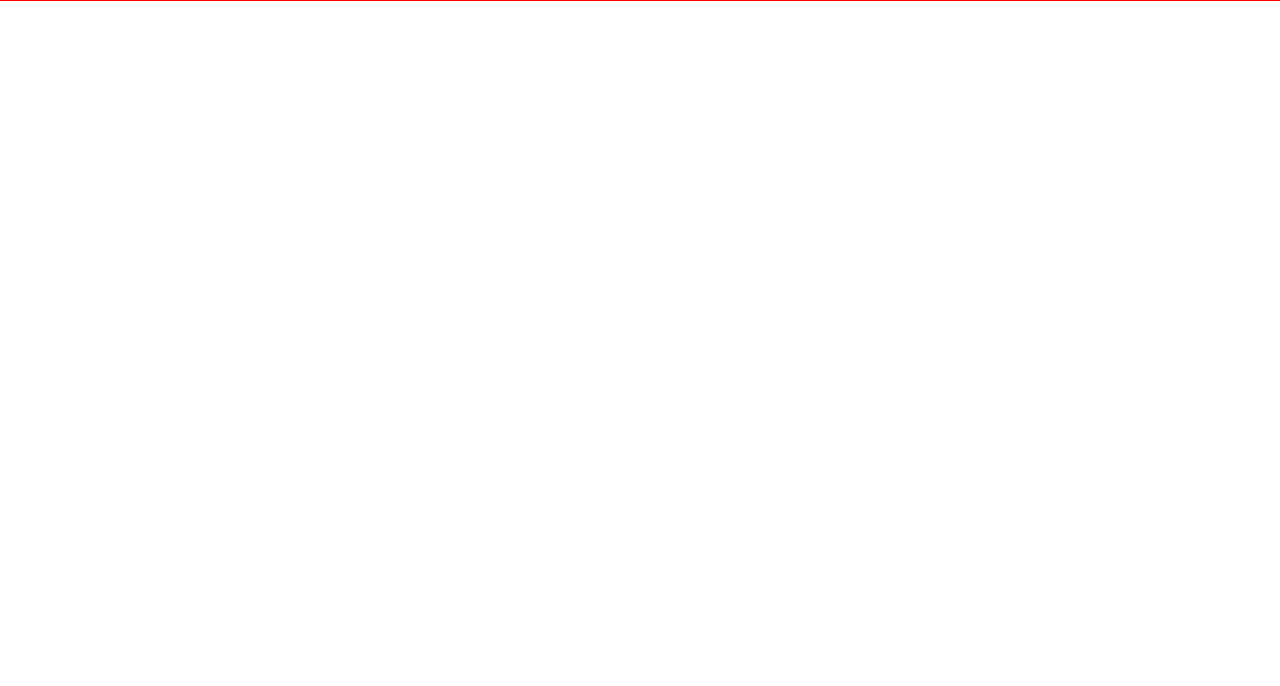
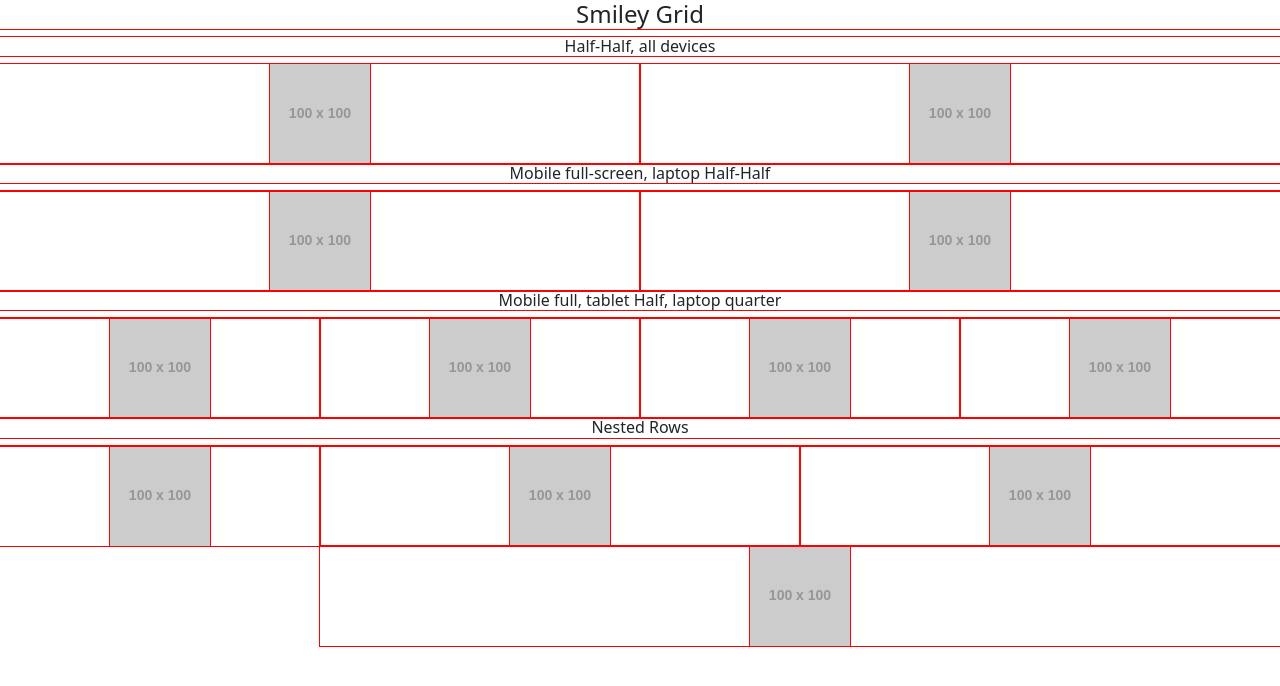
Before and after one commit to ScottTLyman/bootstrapSmileys, a plain HTML site: page index.html in a window 1280 px wide. Drawn offline with nearby package versions, Linux system fonts and the light colour scheme; placeholder pictures from the web are drawn by us.

Commit message:
structure+basicContent

```diff
--- a/index.html
+++ b/index.html
@@ -12,10 +12,101 @@
     * {
       outline: 1px solid red;
     }
+
+    .row div {
+      height: 100px;
+    }
   </style>
 </head>
 
 <body>
+  <header>
+    <h4 class="text-center">Smiley Grid</h4>
+    <h6 class="text-center">Half-Half, all devices</h6>
+  </header>
+  <div class="container-fluid">
+    <div class="row bgcolor-gray">
+      <div class="col-6 text-center">
+        <img src="http://placehold.it/100x100" alt="">
+      </div>
+      <div class="col-6 text-center">
+        <img src="http://placehold.it/100x100" alt="">
+      </div>
+    </div>
+    <div class="row">
+      <h6 class="text-center">Mobile full-screen, laptop Half-Half</h6>
+    </div>
+    <div class="row">
+      <div class="col-6 text-center">
+        <img src="http://placehold.it/100x100" alt="">
+      </div>
+      <div class="col-6 text-center">
+        <img src="http://placehold.it/100x100" alt="">
+      </div>
+    </div>
+    <div class="row">
+      <h6 class="text-center">Mobile full, tablet Half, laptop quarter</h6>
+    </div>
+    <div class="row">
+      <div class="col-3 text-center">
+        <img src="http://placehold.it/100x100" alt="">
+      </div>
+      <div class="col-3 text-center">
+        <img src="http://placehold.it/100x100" alt="">
+      </div>
+      <div class="col-3 text-center">
+        <img src="http://placehold.it/100x100" alt="">
+      </div>
+      <div class="col-3 text-center">
+        <img src="http://placehold.it/100x100" alt="">
+      </div>
+    </div>
+    <div class="row">
+      <h6 class="text-center">Nested Rows</h6>
+    </div>
+    <div class="row">
+
+      <div class="col-sm-3 text-center">
+        <img src="http://placehold.it/100x100" alt="">
+
+        <!-- No nesting here -->
+
+      </div>
+
+      <div class="col-sm-9">
+
+        <!-- Here we nest two rows -->
+
+        <div class="row">
+
+          <!-- A first one with two cols -->
+
+          <div class="col-sm-6 text-center">
+            <img src="http://placehold.it/100x100" alt="">
+
+          </div>
+
+          <div class="col-sm-6 text-center">
+            <img src="http://placehold.it/100x100" alt="">
+
+          </div>
+
+        </div>
+
+        <div class="row">
+
+          <!-- A second one with just one col -->
+
+          <div class="col-sm-12 text-center">
+            <img src="http://placehold.it/100x100" alt="">
+          </div>
+        </div>
+
+      </div>
+
+    </div>
+  </div>
+
 
 
   <script src="https://cdn.jsdelivr.net/npm/bootstrap@5.1.3/dist/js/bootstrap.bundle.min.js"
--- a/style.css
+++ b/style.css
@@ -0,0 +1,4 @@
+.small-photo{
+  height: 100px;
+  width: 100px;
+}
```
